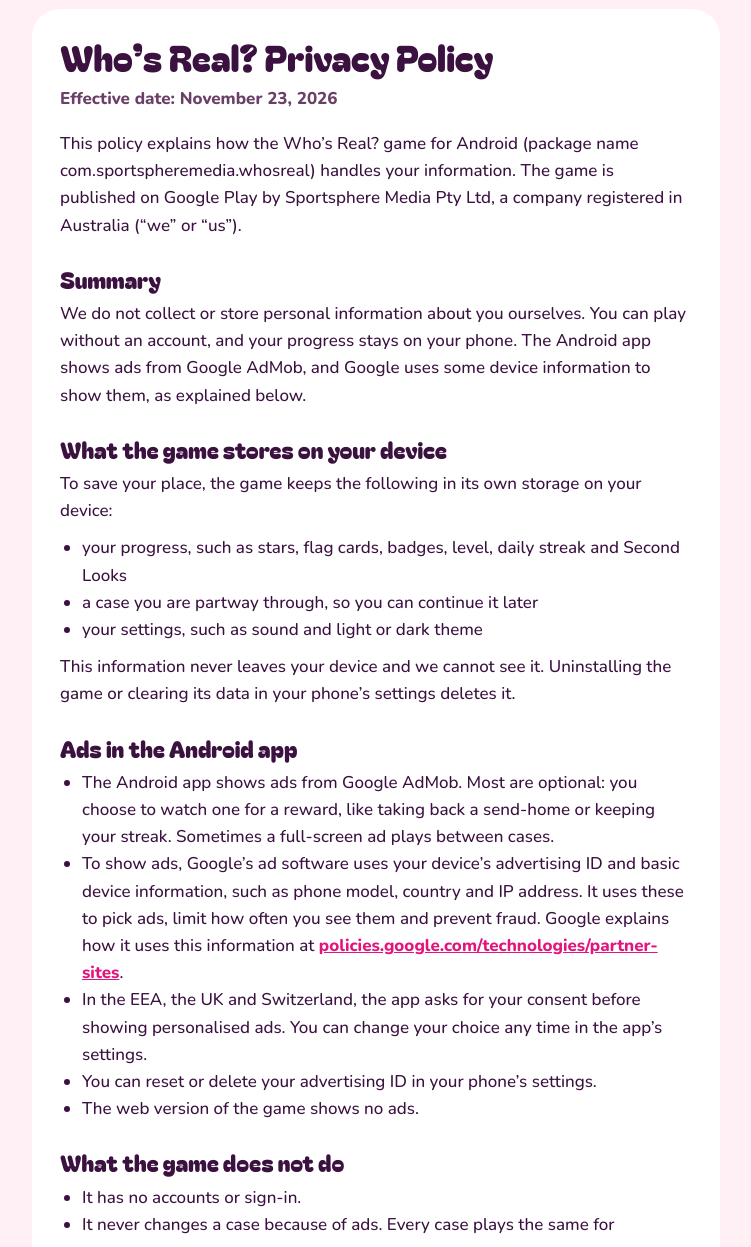
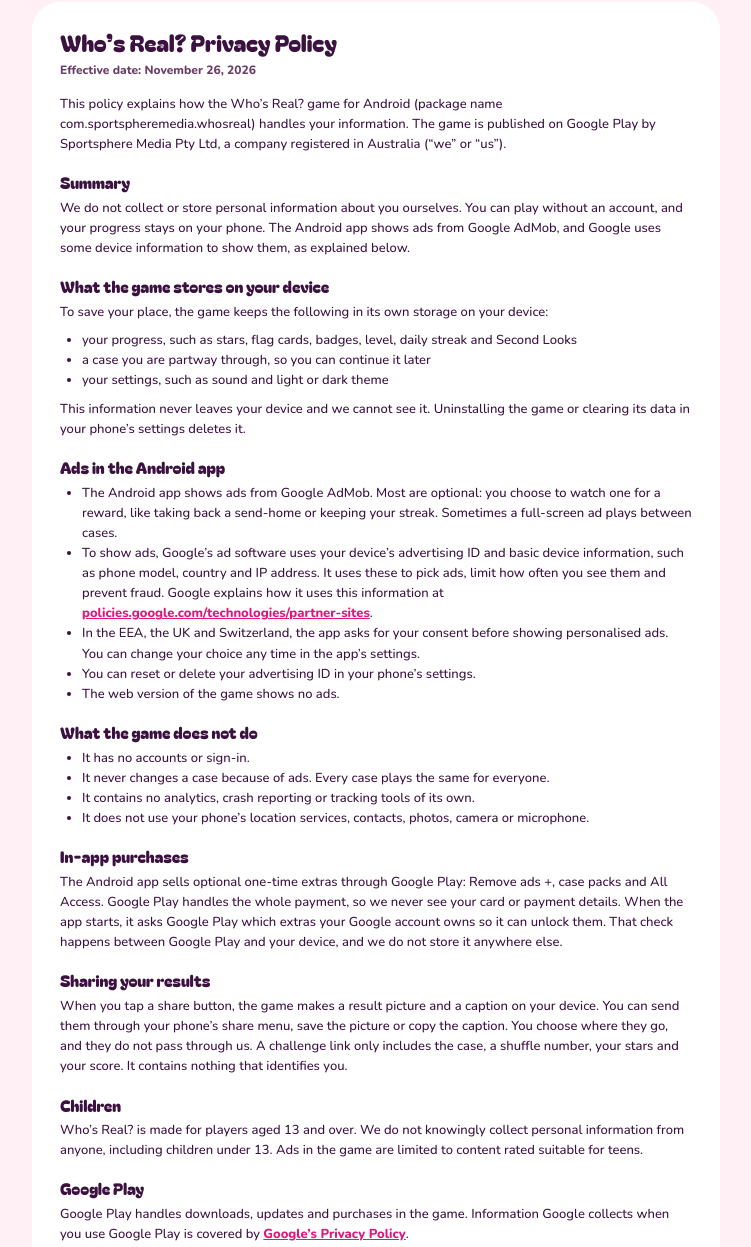
Before and after one commit to ss23-maker/whosreal-site, a plain HTML site: page privacy.html in a window 1280 px wide. Shown: the part 60-1307 px from the top of the page, without its empty margins (264-1015 px from the left). Drawn offline with Linux system fonts and the light colour scheme.

Commit message:
Privacy policy: smaller text, and cover in-app purchases
Co-Authored-By: Claude Opus 5.5 <noreply@anthropic.com>
Claude-Session: https://claude.ai/code/session_01TPAn62S1by6gGeNSBKLpQo

```diff
--- a/privacy.html
+++ b/privacy.html
@@ -14,19 +14,19 @@
 @font-face{font-family:'Nunito';font-weight:900;font-display:swap;src:url(fonts/nunito-900.woff2) format('woff2')}
 :root { --bg: #FFF0F6; --card: #FFFFFF; --ink: #3B1140; --muted: #6A3F68; --pink: #E3157C; --line: #F5CFE0; --hard: rgba(176, 15, 94, 0.16); color-scheme: light; }
 * { box-sizing: border-box; }
-body { margin: 0; background: var(--bg); color: var(--ink); font-family: 'Nunito', 'Segoe UI', system-ui, sans-serif; font-size: 17px; line-height: 1.6;
+body { margin: 0; background: var(--bg); color: var(--ink); font-family: 'Nunito', 'Segoe UI', system-ui, sans-serif; font-size: 13px; line-height: 1.55;
   padding-top: env(safe-area-inset-top, 0px); padding-bottom: env(safe-area-inset-bottom, 0px); }
 .wrap { max-width: 720px; margin: 0 auto; padding-left: max(16px, env(safe-area-inset-left, 0px)); padding-right: max(16px, env(safe-area-inset-right, 0px)); padding-block: 24px 48px; }
 a { color: var(--pink); font-weight: 800; }
 .back { display: inline-block; margin-bottom: 18px; text-decoration: none; }
 article { background: var(--card); border-radius: 28px; box-shadow: 0 6px 0 var(--hard); padding: 28px; }
 h1, h2 { font-family: 'Bagel Fat One', 'Arial Rounded MT Bold', sans-serif; font-weight: 400; line-height: 1.1; margin: 0; text-wrap: balance; }
-h1 { font-size: 36px; }
-h2 { font-size: 23px; margin-top: 28px; margin-bottom: 8px; }
-p, ul { margin: 0 0 10px; }
+h1 { font-size: 23px; }
+h2 { font-size: 16px; margin-top: 20px; margin-bottom: 6px; }
+p, ul { margin: 0 0 8px; }
 ul { padding-left: 22px; }
-.date { color: var(--muted); font-weight: 800; margin: 8px 0 18px; }
-@media (max-width: 480px) { article { padding: 20px; } h1 { font-size: 30px; } }
+.date { color: var(--muted); font-weight: 800; font-size: 12px; margin: 6px 0 14px; }
+@media (max-width: 480px) { article { padding: 18px; } h1 { font-size: 21px; } }
 </style>
 </head>
 <body>
@@ -34,7 +34,7 @@ ul { padding-left: 22px; }
 <a class="back" href="./">← Who’s Real?</a>
 <article>
 <h1>Who’s Real? Privacy Policy</h1>
-<p class="date">Effective date: November 23, 2026</p>
+<p class="date">Effective date: November 26, 2026</p>
 <p>This policy explains how the Who’s Real? game for Android (package name com.sportspheremedia.whosreal) handles your information. The game is published on Google Play by Sportsphere Media Pty Ltd, a company registered in Australia (“we” or “us”).</p>
 
 <h2>Summary</h2>
@@ -64,8 +64,10 @@ ul { padding-left: 22px; }
 <li>It never changes a case because of ads. Every case plays the same for everyone.</li>
 <li>It contains no analytics, crash reporting or tracking tools of its own.</li>
 <li>It does not use your phone’s location services, contacts, photos, camera or microphone.</li>
-<li>It has no in-app purchases.</li>
 </ul>
+
+<h2>In-app purchases</h2>
+<p>The Android app sells optional one-time extras through Google Play: Remove ads +, case packs and All Access. Google Play handles the whole payment, so we never see your card or payment details. When the app starts, it asks Google Play which extras your Google account owns so it can unlock them. That check happens between Google Play and your device, and we do not store it anywhere else.</p>
 
 <h2>Sharing your results</h2>
 <p>When you tap a share button, the game makes a result picture and a caption on your device. You can send them through your phone’s share menu, save the picture or copy the caption. You choose where they go, and they do not pass through us. A challenge link only includes the case, a shuffle number, your stars and your score. It contains nothing that identifies you.</p>
@@ -74,7 +76,7 @@ ul { padding-left: 22px; }
 <p>Who’s Real? is made for players aged 13 and over. We do not knowingly collect personal information from anyone, including children under 13. Ads in the game are limited to content rated suitable for teens.</p>
 
 <h2>Google Play</h2>
-<p>Google Play handles downloads and updates of the game. Information Google collects when you use Google Play is covered by <a href="https://policies.google.com/privacy" target="_blank" rel="noopener noreferrer">Google’s Privacy Policy</a>.</p>
+<p>Google Play handles downloads, updates and purchases in the game. Information Google collects when you use Google Play is covered by <a href="https://policies.google.com/privacy" target="_blank" rel="noopener noreferrer">Google’s Privacy Policy</a>.</p>
 
 <h2>Changes to this policy</h2>
 <p>If a future version changes how information is handled, we will update this policy and its effective date before that version is released.</p>
```
